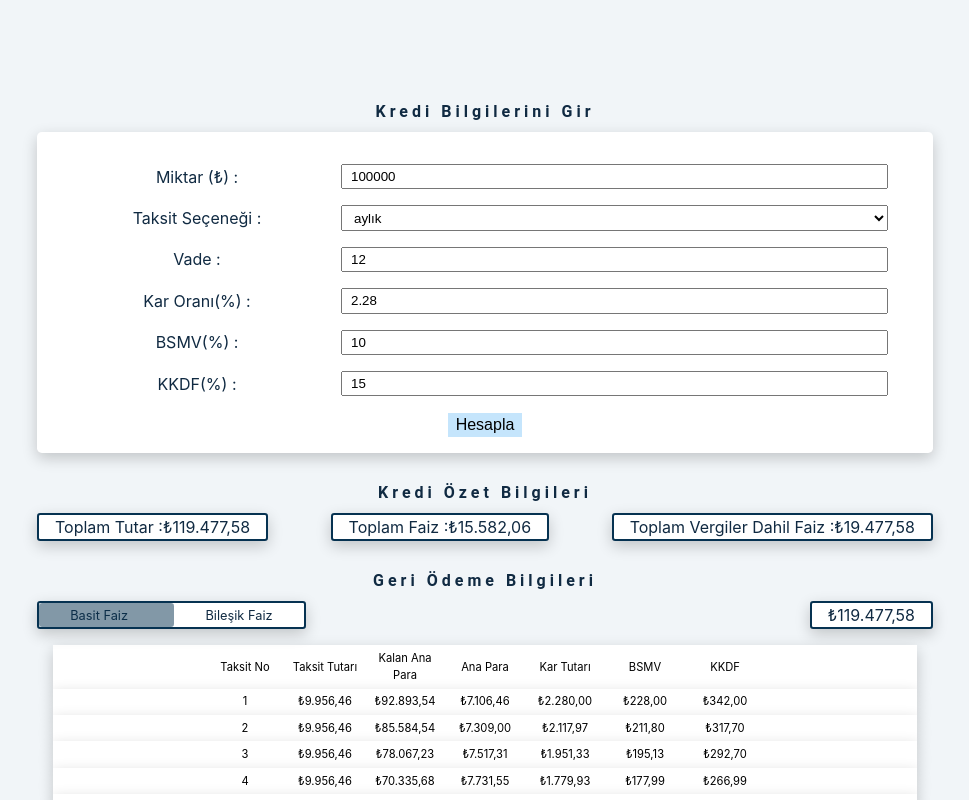
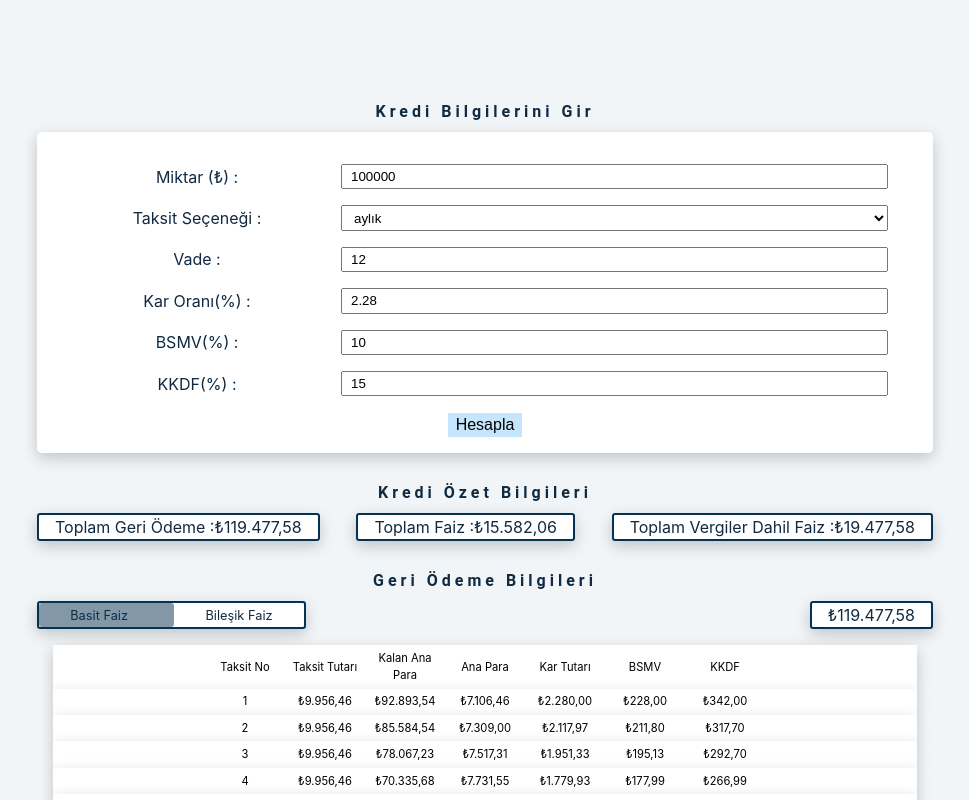
Before and after one commit to utkuzun/patika-fimple-cohort, a React (Create React App) app: page / in a window 1280 px wide. Both pictures are taken after a click on the button "Hesapla". Shown: the top 800 px of the page, without its empty margins (155-1124 px from the left). Built offline with nearby package versions, Linux system fonts and the light colour scheme.

Commit message:
payment summary components added

```diff
--- a/src/components/Summary.js
+++ b/src/components/Summary.js
@@ -24,7 +24,7 @@ const Summary = ({ slider }) => {
 
       <div className='slider'>
         <div className='total-amount'>
-          Toplam Tutar :{parsePayments(totalAmount)}
+          Toplam Geri Ödeme :{parsePayments(totalAmount)}
         </div>
         <div className='total-amount'>
           Toplam Faiz :{parsePayments(totalGain)}
```
